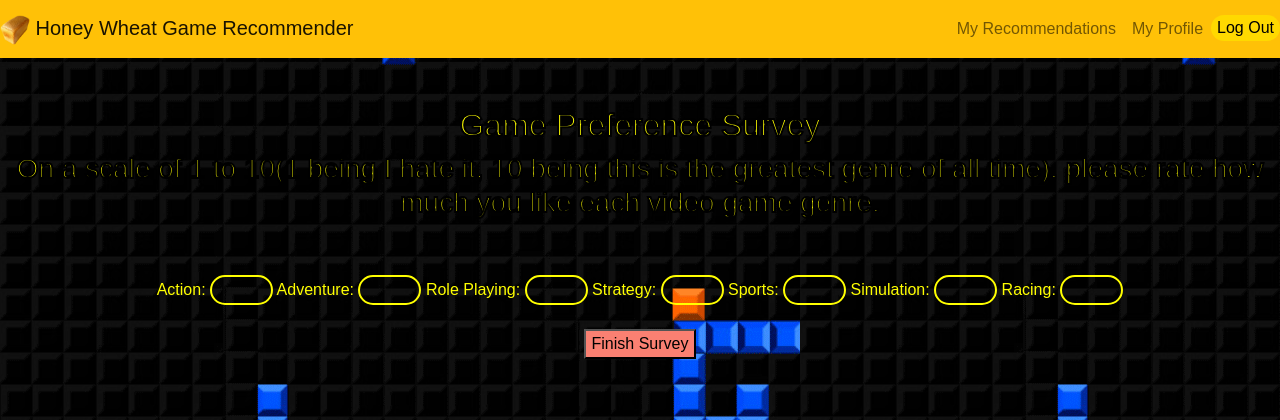
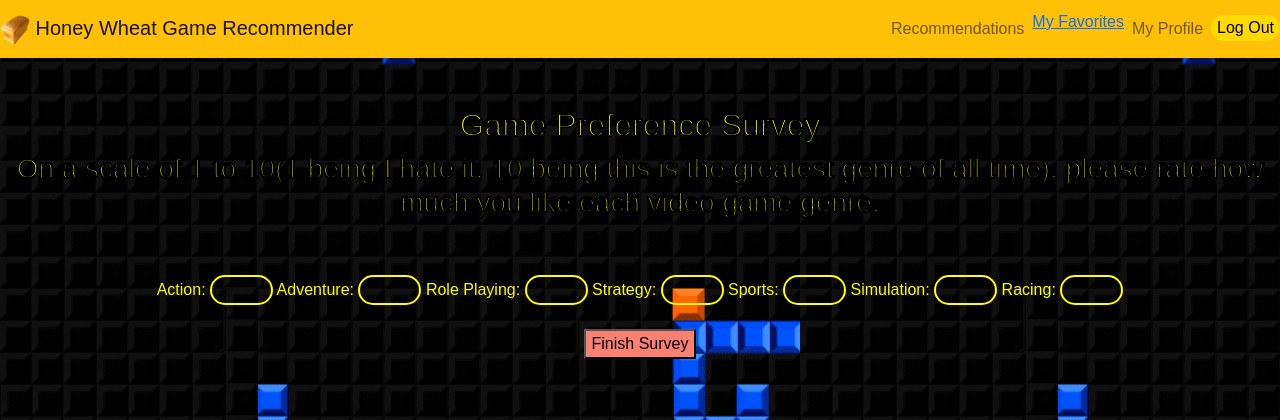
Before and after one commit to A-S1ngh/HoneyWheatGameRecommender, a Flask app: page /survey in a window 1280 px wide. Shown: the top 420 px of the page. Run offline with Flask 2, Linux system fonts and the light colour scheme; the visitor is signed in with stand-in values (Sample User, id 1); some web fonts are replaced.

```diff
--- a/app.py
+++ b/app.py
@@ -147,6 +147,12 @@ def favorite():
     db.session.commit()
 
 
+@app.route("/favoritespage", methods=["POST", "GET"])
+@login_required
+def favoritespage():
+    return flask.render_template("favorites.html")
+
+
 @app.route("/", methods=["POST", "GET"])
 @login_required
 def main():
--- /dev/null
+++ b/templates/favorites.html
@@ -0,0 +1,4 @@
+{% extends 'index.html' %}
+{% block content %}
+<h1>Hi</h1>
+{% endblock %}
--- a/templates/index.html
+++ b/templates/index.html
@@ -39,13 +39,16 @@
         </a>
         <div class="collapse navbar-collapse" id="navbarContent">
             <ul class="navbar-nav ms-auto">
+                {% if current_user.is_authenticated %}
                 <li class="nav-item">
-                    <a href="/" class="nav-link">My Recommendations</a>
+                    <a href="/" class="nav-link">Recommendations</a>
+                </li>
+                <li class="nav-item">
+                    <a href="/favoritespage">My Favorites</a>
                 </li>
                 <li class="nav-item">
                     <a href="{{ url_for('profile') }}" class="nav-link">My Profile</a>
                 </li>
-                {% if current_user.is_authenticated %}
                 <li class="nav-item">
                     <form id="logForm" action="/logout" method="POST">
                         <button id="logoutButton" type="submit">Log Out</button>
```
